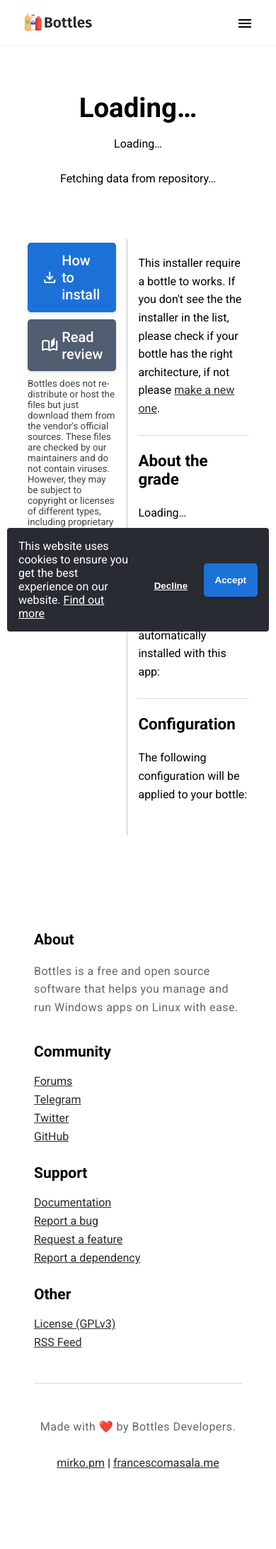
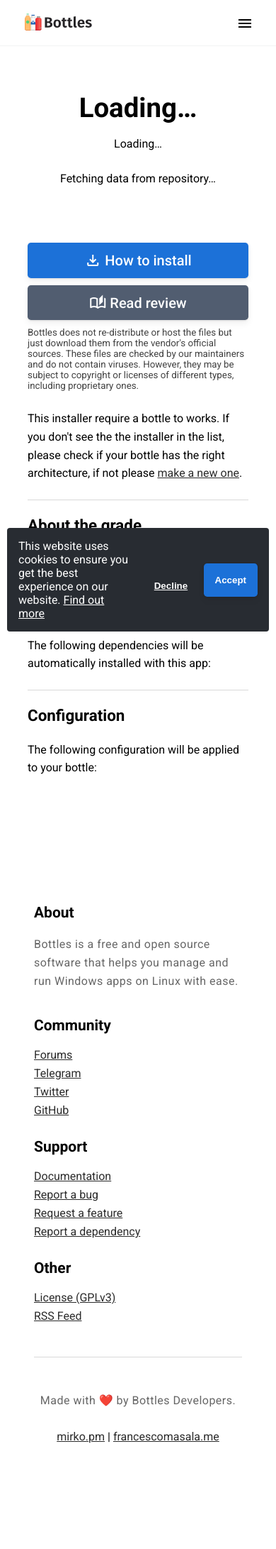
Before and after one commit to bottlesdevs/website, a Jekyll site: the page built from app.md, in a window 390 px wide. Shown: the whole page at 71% size. Built offline with Jekyll 4.4.1, drawn with Linux system fonts in a browser that asks for light colours; nearby versions of some CDN libraries; comment, search, counter and statistics services are not loaded; after the commit the page ends 2146 px from its top, so only the background shows below that.

Commit message:
improve  app page on mobile

```diff
--- a/app.md
+++ b/app.md
@@ -147,7 +147,7 @@
                                     <small>${dep_entry['Description']}</small>
                                 </a>
                             </li>
-                            `;
+                        `;
                     }
                 })
                 .catch(function (err) {
--- a/assets/css/style.css
+++ b/assets/css/style.css
@@ -1242,7 +1242,8 @@
     border-right: 1px solid #c3c3c3;
 }
 
-.app-details section,.app-details aside {
+.app-details section,
+.app-details aside {
     padding: 5px 15px;
 }
 
@@ -1276,7 +1277,12 @@
     margin: 0 0 20px 0;
 }
 
-.reader h1,.reader h2,.reader h3,.reader h4,.reader h5,.reader h6 {
+.reader h1,
+.reader h2,
+.reader h3,
+.reader h4,
+.reader h5,
+.reader h6 {
     margin: 0;
 }
 
@@ -1398,6 +1404,14 @@
         display: flex;
         flex-direction: column;
     }
+
+    .app-details {
+        display: block;
+    }
+
+    .app-details aside {
+        border-right: 0;
+    }
 }
 
 @media screen and (max-width: 860px) {
```
